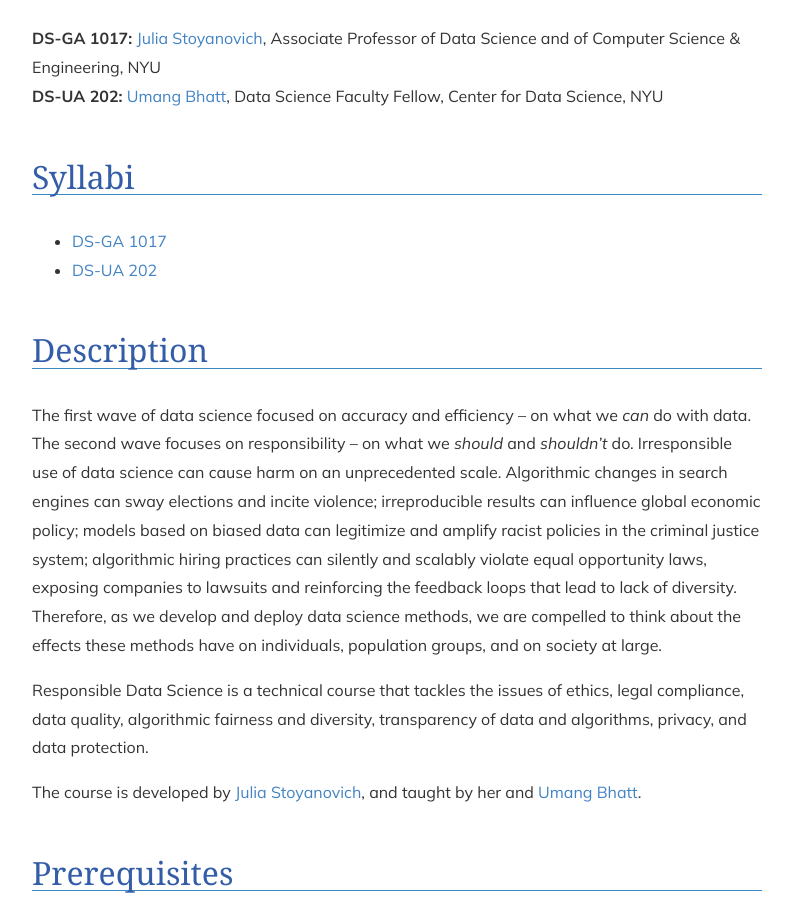
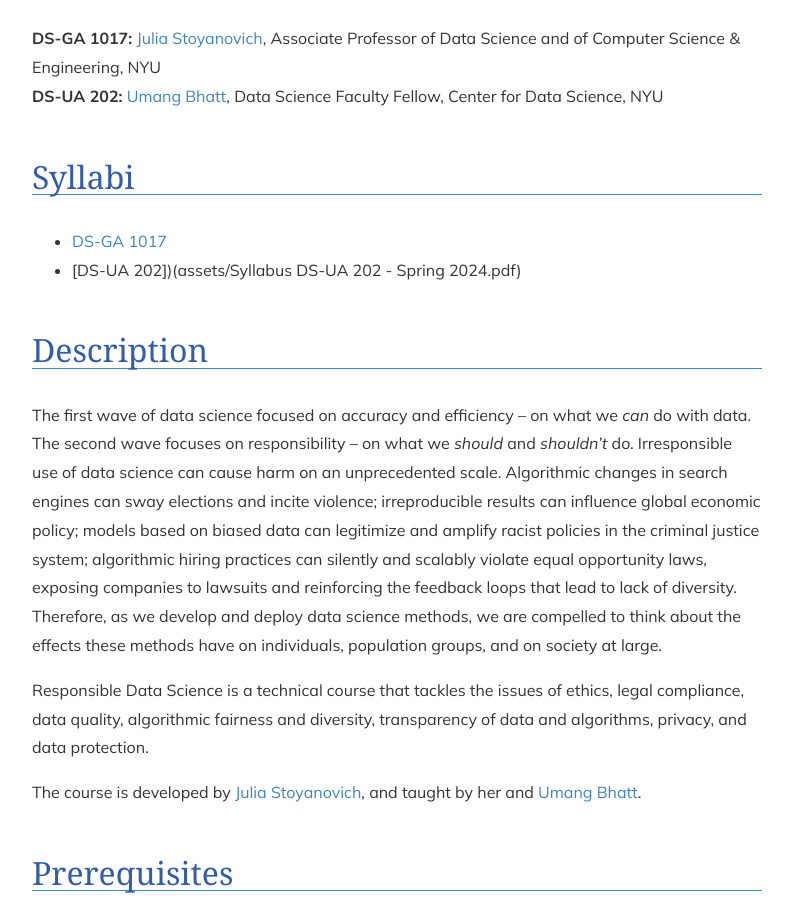
Before and after one commit to DataResponsibly/rds24, a Jekyll site: the page built from index.md, in a window 1280 px wide and 900 px high, scrolled down 444 px. Shown: the whole window, without its empty margins (243-1033 px from the left). Built offline with Jekyll 4.4.1, drawn with Linux system fonts in a browser that asks for light colours; nearby versions of some CDN libraries; our own code applies the rules of GitHub Pages for plain Markdown files.

Commit message:
Update index.md

```diff
--- a/index.md
+++ b/index.md
@@ -11,7 +11,7 @@ published: true
 ## Syllabi
 
 * [DS-GA 1017](assets/Syllabus_DS-GA1017_Spring2024.pdf)
-* [DS-UA 202](assets/syllabus_DS_UA_202_Spring2024.pdf)
+* [DS-UA 202])(assets/Syllabus DS-UA 202 - Spring 2024.pdf)
 
 ## Description
 
```
